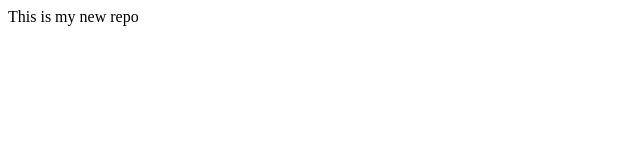
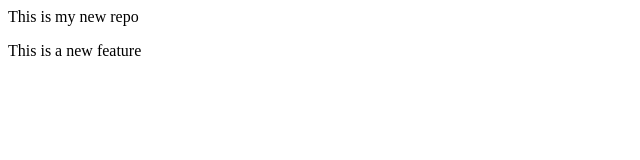
Before and after one commit to Mohd-Hamza-Khan/localrepo, a plain HTML site: page index.html in a window 1280 px wide. Shown: the whole page, without its empty margins (0-640 px from the left). Drawn offline with Linux system fonts and the light colour scheme.

Commit message:
add new feature

```diff
--- a/index.html
+++ b/index.html
@@ -1,4 +1,5 @@
 <p>This is my new repo</p>
+<p>This is a new feature</p>
 
 
 
@@ -14,4 +15,6 @@
     git branch -M main *to change the master's name branch to main branch*
     git push -u origin main *to say that this is my origin file
     don't need to write push origin stuff instead just write git push*
+    git checkout -b "feature1" *to create a new branch*
+    git branch -d "feature2"  *to delete the branch*
 -->
```
